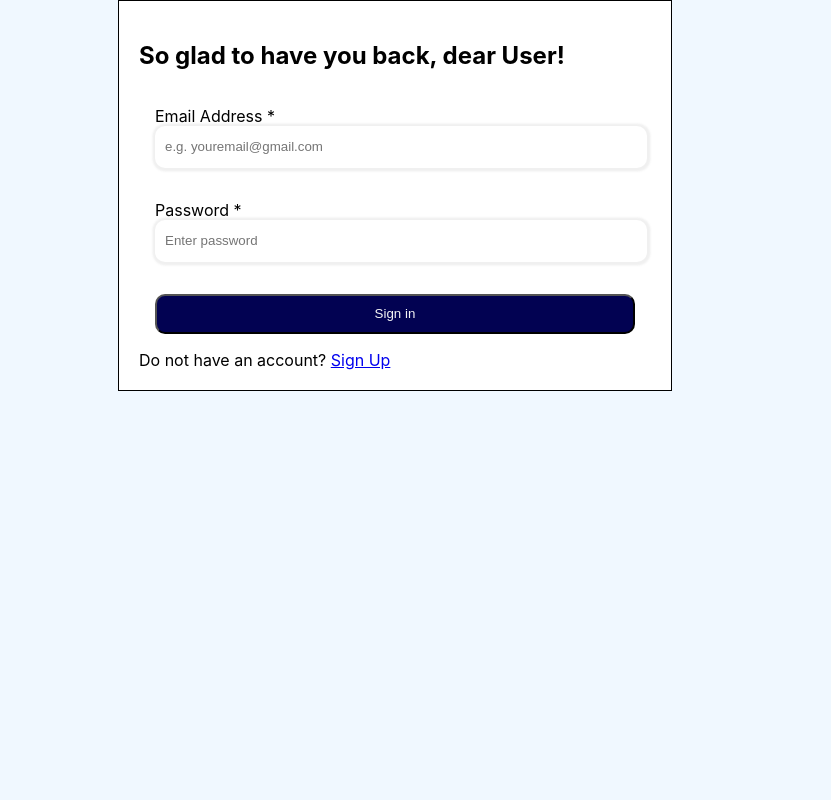
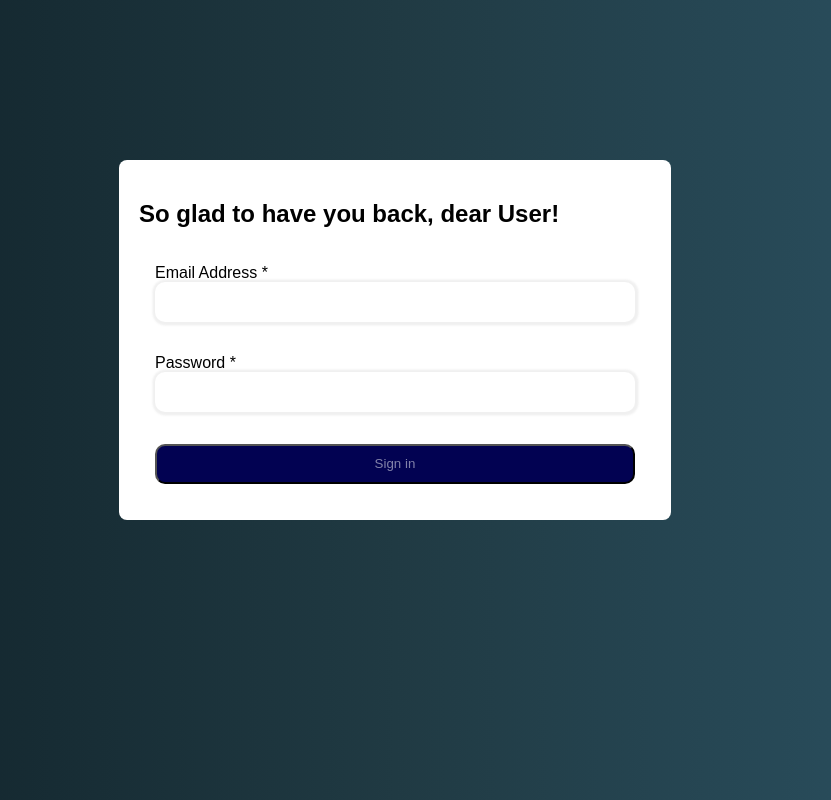
Before and after one commit to Dev-cyril/hng-stage3, a React (Create React App) app: page /signin in a window 1280 px wide. Shown: the top 800 px of the page, without its empty margins (245-1076 px from the left). Built offline with nearby package versions, Linux system fonts and the light colour scheme.

Commit message:
final setup

```diff
--- a/src/App.js
+++ b/src/App.js
@@ -1,28 +1,27 @@
-import React, { createContext, useState } from 'react'
+import React, { createContext, useState } from 'react';
 import { BrowserRouter as Router, Routes, Route } from 'react-router-dom';
 import SignIn from './pages/SignIn';
-import LandingPage from './pages/LandingPage';
 import Gallery from './pages/Gallery';
 import PrivateRoutes from './pages/PrivateRoute';
 
-export const Context = createContext()
+export const Context = createContext();
 
 export default function App() {
-  const [auth, setAuth] = useState({token: false})
-  const [isLoading, setIsLoading] = useState(false)
-  console.log(auth.token)
+  const [auth, setAuth] = useState({ token: false });
+  const [isLoading, setIsLoading] = useState(false);
+
   return (
-    <Context.Provider value={{auth, isLoading, setAuth, setIsLoading}}>
+    <Context.Provider value={{ auth, isLoading, setAuth, setIsLoading }}>
       <Router>
         <Routes>
-          <Route path='/' element={<LandingPage/>} />
-          <Route path='/signin' element={<SignIn/>} />
-          <Route element={<PrivateRoutes />}>
-            <Route path='/gallery' element={<Gallery/>} />
-          </Route>
+          <Route path="/signin" element={<SignIn />} />
+          {
+            auth.token ?
+            <Route path='/gallery/:uid' element={<Gallery />} /> :
+            null
+          }
         </Routes>
       </Router>
     </Context.Provider>
-
-  )
+  );
 }
--- a/src/index.css
+++ b/src/index.css
@@ -1,8 +1,7 @@
 body {
   margin: 0;
-  font-family: -apple-system, BlinkMacSystemFont, 'Segoe UI', 'Roboto', 'Oxygen',
-    'Ubuntu', 'Cantarell', 'Fira Sans', 'Droid Sans', 'Helvetica Neue',
-    sans-serif;
+  background: linear-gradient(to right, #0f2027, #203a43, #2c5364);
+  font-family: Arial, Helvetica, sans-serif;
   -webkit-font-smoothing: antialiased;
   -moz-osx-font-smoothing: grayscale;
 }
--- a/src/pages/Gallery.js
+++ b/src/pages/Gallery.js
@@ -1,75 +1,93 @@
-import React, {useState} from 'react'
-import '../styles/gallery.css'
-import img1 from '../assests/img1.jpg'
-import img2 from '../assests/img2.jpg'
-import img3 from '../assests/img3.jpg'
-import img4 from '../assests/img4.jpg'
-import img5 from '../assests/img5.jpg'
-import img6 from '../assests/img6.jpg'
-import img7 from '../assests/img7.jpg'
-import img8 from '../assests/img8.jpg'
-import img9 from '../assests/img9.jpg'
-import img10 from '../assests/img10.jpg'
+import React, { useState, useEffect } from "react";
+import "../styles/gallery.css";
+import img1 from "../assests/img1.jpg";
+import img2 from "../assests/img2.jpg";
+import img3 from "../assests/img3.jpg";
+import img4 from "../assests/img4.jpg";
+import img5 from "../assests/img5.jpg";
+import img6 from "../assests/img6.jpg";
+import img7 from "../assests/img7.jpg";
+import img8 from "../assests/img8.jpg";
+import img9 from "../assests/img9.jpg";
+import img10 from "../assests/img10.jpg";
+import Loading from "./LoadingState";
 
 export default function Gallery() {
   const [gallery, setGallery] = useState([
-        {id: 1, src:img1, tag: 'nature'}, {id: 2, src:img2, tag: 'nature'},
-        {id: 3, src:img3, tag: 'nature'}, {id: 4, src:img4, tag: 'nature'},
-        {id: 5, src:img5, tag: 'nature'}, {id: 6, src:img6, tag: 'nature'},
-        {id: 7, src:img7, tag: 'nature'}, {id: 8, src:img8, tag: 'nature'},
-        {id: 9, src:img9, tag: 'nature'}, {id: 10, src:img10, tag: 'nature'}])
+    { id: 1, src: img1, tag: "nature" },
+    { id: 2, src: img2, tag: "nature" },
+    { id: 3, src: img3, tag: "nature" },
+    { id: 4, src: img4, tag: "nature" },
+    { id: 5, src: img5, tag: "nature" },
+    { id: 6, src: img6, tag: "nature" },
+    { id: 7, src: img7, tag: "nature" },
+    { id: 8, src: img8, tag: "nature" },
+    { id: 9, src: img9, tag: "nature" },
+    { id: 10, src: img10, tag: "nature" },
+  ]);
 
-    const [searchItem, setSearchItem] = useState('')
+  const [searchItem, setSearchItem] = useState("");
+  const [isLoading, setIsLoading] = useState(true); // Track loading state
 
+  const dragStart = (e) => {
+    e.dataTransfer.setData("text/plain", e.target.id.toString());
+  };
 
-    const dragStart = (e) =>{
-        e.dataTransfer.setData('text/plain', e.target.id.toString())
+  const onDrag = (e) => {
+    e.preventDefault();
+  };
+
+  const onDrop = (e) => {
+    e.preventDefault();
+    const draggedItemId = parseInt(e.dataTransfer.getData("text/plain"), 10);
+    const update = [...gallery];
+    const draggedItemIndex = update.findIndex(
+      (element) => element.id === draggedItemId
+    );
+
+    const targetId = e.target.id.toString();
+    const targetItemIdIndex = update.findIndex(
+      (element) => element.id === parseInt(targetId, 10)
+    );
+
+    if (targetItemIdIndex !== -1 && draggedItemIndex !== -1) {
+      const [draggedElement] = update.splice(draggedItemIndex, 1);
+      console.log(draggedElement);
+      update.splice(targetItemIdIndex, 0, draggedElement);
+      setGallery(update);
     }
+  };
 
-    const onDrag = (e) =>{
-        e.preventDefault();
-    }
-    const onDrop = (e) =>{
-        e.preventDefault();
-        const draggedItemId = parseInt(e.dataTransfer.getData('text/plain'), 10);
-        const update = [...gallery]
-        const draggedItemIndex = update.findIndex((element) => element.id === draggedItemId);
+  const filteredGallery = gallery.filter(
+    (element) => searchItem !== "" && element.tag.includes(searchItem)
+  );
 
-        const targetId = e.target.id.toString()
-        const targetItemIdIndex = update.findIndex((element) => element.id === parseInt(targetId, 10))
+  useEffect(() => {
+    const simulateImageLoading = () => {
+      setTimeout(() => {
+        setIsLoading(false);
+      }, 2000);
+    };
 
-        if(targetItemIdIndex !== -1 && draggedItemIndex !== -1){
-            const [draggedElement] = update.splice(draggedItemIndex, 1);
-            console.log(draggedElement)
-            update.splice(targetItemIdIndex, 0, draggedElement)
-            setGallery(update)
-        }
-    }
+    simulateImageLoading();
+  }, []);
 
-    const filteredGallery = gallery.filter((element) =>
-        searchItem !== '' && element.tag.includes(searchItem)
-    );
   return (
-    <section className='gallery'>
-        <input type='text' onChange={(e) => setSearchItem(e.target.value)}/>
-        {searchItem !== '' ?
+    <section className="gallery-container">
+      <input
+        type="text"
+        onChange={(e) => setSearchItem(e.target.value)}
+        placeholder="Search by tags"
+      />
+      <div className="gallery">
+        {isLoading ? (
+          <Loading />
+        ) : searchItem !== "" ? (
           filteredGallery.map((item) => (
-                <div>
-                    <img src={item.src} alt={item.alt}
-                        key={item.id}
-                        id={item.id.toString()}
-                        className="grid-item"
-                        draggable="true"
-                        onDragStart={dragStart}
-                        onDragOver={onDrag}
-                        onDrop={onDrop}
-                    />
-                </div>
-            )) :
-            gallery.map((item) => (
-                <div>
-                    <img src={item.src} alt={item.alt}
-                        key={item.id}
+            <div key={item.id}>
+              <img
+                src={item.src}
+                alt={item.alt}
                 id={item.id.toString()}
                 className="grid-item"
                 draggable="true"
@@ -79,7 +97,23 @@ export default function Gallery() {
               />
             </div>
           ))
+        ) : (
+          gallery.map((item) => (
+            <div key={item.id}>
+              <img
+                src={item.src}
+                alt={item.alt}
+                id={item.id.toString()}
+                className="grid-item"
+                draggable="true"
+                onDragStart={dragStart}
+                onDragOver={onDrag}
+                onDrop={onDrop}
+              />
+            </div>
+          ))
+        )}
+      </div>
+    </section>
+  );
 }
-    </section>
-  )
-}
--- a/src/pages/LandingPage.js
+++ /dev/null
@@ -1,14 +0,0 @@
-import React from 'react'
-import '../styles/landingPage.css'
-import { Link } from 'react-router-dom'
-
-export default function LandingPage() {
-  return (
-    <section className='landPg'>
-        <p>Welcome to Image Gallery</p>
-        <div className='main'>
-            <Link to='/signin'><button>Sign In</button></Link>
-        </div>
-    </section>
-  );
-}
--- a/src/pages/PrivateRoute.js
+++ b/src/pages/PrivateRoute.js
@@ -2,7 +2,7 @@ import React, { useContext } from 'react';
 import { Navigate, Outlet } from 'react-router-dom';
 import { Context } from '../App';
 
-export default function PrivateRoutes () {
+export default function PrivateRoutes ({component: comp}) {
     const {auth} = useContext(Context)
   return (
     auth.token ? Outlet :<Navigate to='/signin'/>
--- a/src/pages/SignIn.js
+++ b/src/pages/SignIn.js
@@ -14,17 +14,13 @@ export default function SignIn() {
   const navigate = useNavigate()
   const {setAuth, setIsLoading, isLoading} = useContext(Context)
 
-  useEffect( ()=> {
-    console.log(userInfo)
-  }, [userInfo])
-
    const signIn = async (email, password) => {
         try {
             const userCredential = await signInWithEmailAndPassword(auth, email, password);
             setUserInfo(userCredential.user.uid);
             setAuth({token: true})
             setIsLoading(true)
-            navigate('/gallery')
+            navigate(`/gallery/${userInfo}`)
         } catch (err) {
             alert(err);
         }
@@ -35,12 +31,6 @@ export default function SignIn() {
         }
         catch(err){
             alert(err)
-        }
-        finally{
-            setIsLoading(false)
-        }
-        while(isLoading){
-            return <Loading/>
         }
     }
 
@@ -75,7 +65,6 @@ export default function SignIn() {
                     </span>
                 </div>
             </div>
-            <n3>Do not have an account? <Link to='/signup'>Sign Up</Link></n3>
         </div>
     </section>
   )
--- a/src/styles/gallery.css
+++ b/src/styles/gallery.css
@@ -16,3 +16,16 @@ img{
     width: 100%;
     height: 100%;
 }
+.gallery-container input{
+    margin: 10px 15%;
+    width: 70%;
+    background: transparent;
+    color: whitesmoke;
+}
+::placeholder{
+    color: rgba(255, 255, 255, 0.521);
+}
+img:hover{
+    transform: scale(1.05, 1.05);
+    transition: all .25s ease-in-out;
+}
--- a/src/styles/landingPage.css
+++ /dev/null
@@ -1,27 +0,0 @@
-.landPg{
-    display: flex;
-    flex-direction: column;
-    gap: 30px;
-    height: 100dvh;
-}
-
-.main button{
-    width: 100px;
-    height: 60px;
-    outline: none;
-    color: #fff;
-}
-.main button:hover{
-    opacity: .9;
-}
-.main{
-    display: flex;
-    width: 100%;
-    gap: 20px;
-    justify-content: center;
-    padding: 20px;
-    margin: auto;
-}
-.landPg p{
-    margin: auto;
-}
--- a/src/styles/loading.css
+++ b/src/styles/loading.css
@@ -1,21 +1,16 @@
 .loading-overlay {
-    position: fixed;
-    top: 0;
-    left: 0;
-    width: 100%;
-    height: 100%;
     display: flex;
     justify-content: center;
     align-items: center;
-    z-index: 9999;
+    margin: auto;
 }
 
 .loader {
     border: 2px solid #f3f3f3;
-    border-top: 5px solid rgb(112, 11, 11);
+    border-top: 1px solid blue;
     border-radius: 50%;
-    width: 50px;
-    height: 50px;
+    width: 24px !important;
+    height: 24px !important;
     animation: spin 2s linear infinite;
 }
 
--- a/src/styles/signIn.css
+++ b/src/styles/signIn.css
@@ -1,22 +1,14 @@
 .signin{
     height: 100dvh;
     width: 100%;
-    background-color: aliceblue;
 }
 .container{
     width: 40%;
-    margin: auto;
+    margin: 20vh auto 0;
+    overflow-y: hidden;
     padding: 20px;
-    border: 1px solid black;
     background-color: #fff;
-    z-index: 9999;
-}
-
-button{
-    background-color: rgba(2, 2, 82, 0.753);
-    width: 100%;
-    height: 40px;
-    color: whitesmoke;
+    border-radius: 8px;
 }
 
 input {
@@ -26,6 +18,7 @@ input {
     padding-left: 10px;
     height: 40px;
     box-shadow: 0.5px 0.5px 2px 3px rgba(128, 128, 128, 0.123);
+    box-sizing: border-box;
   }
 
   input:focus {
@@ -55,6 +48,9 @@ input {
   button {
     background-color: rgb(2, 2, 82);
     border-radius: 10px;
+    width: 100%;
+    height: 40px;
+    color: #ffffff81;
   }
 
   button:hover {
@@ -64,10 +60,11 @@ input {
 
 @media screen and (max-width: 600px){
     .container{
-        width: 95% !important;
-        padding: 0 !important;
+        width: 80%;
+        padding: 10px;
     }
     .container h2{
-        font-size: 10px;
+        font-size: 14px;
+        text-align: center;
     }
 }
```
Lines whose indentation alone changed are shown as unchanged.
